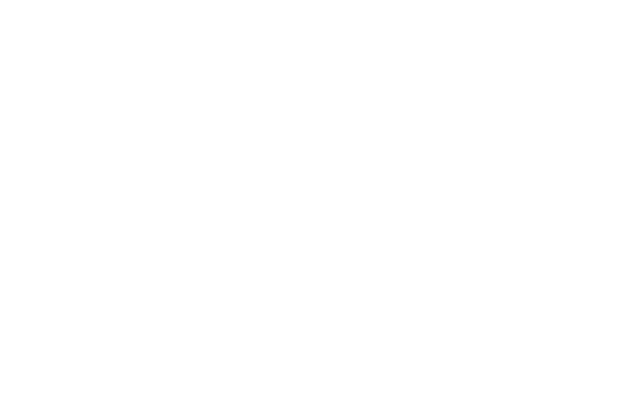
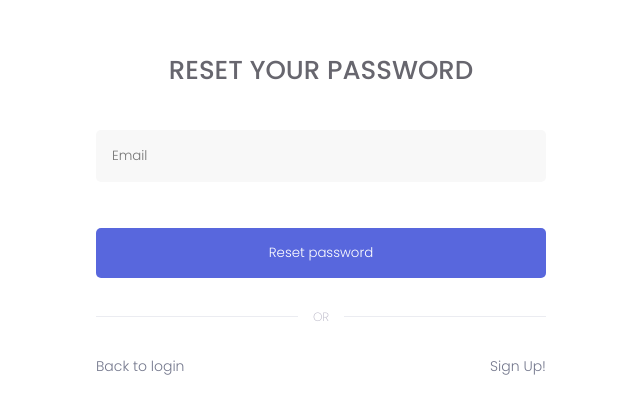
Before and after one commit to cenga93/faq-app, a Vue app in the folder client/: page /reset-password in a window 1280 px wide. Before the commit this address had no page. Shown: the part 186-600 px from the top of the page, without its empty margins (319-959 px from the left). Built offline with nearby package versions, Linux system fonts and the light colour scheme.

Commit message:
Added reset password page

```diff
--- a/client/src/components/forms/RegisterForm.vue
+++ b/client/src/components/forms/RegisterForm.vue
@@ -1,5 +1,5 @@
 <template>
-     <form action="" class="form form--login">
+     <form action="" class="form form--register">
           <div class="form__box">
                <div class="form__input">
                     <input class="form__input-field" type="text" placeholder="Firstname" name="firstname" />
--- /dev/null
+++ b/client/src/components/forms/ResetPasswordForm.vue
@@ -0,0 +1,18 @@
+<template>
+     <form action="" class="form form--reset-password">
+          <div class="form__input">
+               <input class="form__input-field" type="email" placeholder="Email" name="email" />
+          </div>
+          <div class="form__actions">
+               <button class="form__submit">Reset password</button>
+          </div>
+     </form>
+</template>
+
+<script>
+export default {
+     name: 'ResetPasswordForm',
+};
+</script>
+
+<style scoped></style>
--- a/client/src/components/index.js
+++ b/client/src/components/index.js
@@ -1,5 +1,6 @@
 import Divider from './ui/Divider';
 import LoginForm from './forms/LoginForm';
 import RegisterForm from './forms/RegisterForm';
+import ResetPasswordForm from './forms/ResetPasswordForm';
 
-export { Divider, LoginForm, RegisterForm };
+export { Divider, LoginForm, RegisterForm, ResetPasswordForm };
--- a/client/src/router/index.js
+++ b/client/src/router/index.js
@@ -22,6 +22,11 @@
           name: 'Register',
           component: () => import('../views/auth/Register.vue'),
      },
+     {
+          path: '/reset-password',
+          name: 'ResetPassword',
+          component: () => import('../views/auth/ResetPassword.vue'),
+     },
 ];
 
 const router = createRouter({
--- a/client/src/views/auth/Login.vue
+++ b/client/src/views/auth/Login.vue
@@ -7,7 +7,7 @@
                <divider label="or" />
 
                <div class="login__options">
-                    <router-link to="/register" class="login__signup-link">Forgot Password?</router-link>
+                    <router-link to="/reset-password" class="login__signup-link">Forgot Password?</router-link>
                     <router-link to="/register" class="login__signup-link">Sign Up!</router-link>
                </div>
           </div>
--- /dev/null
+++ b/client/src/views/auth/ResetPassword.vue
@@ -0,0 +1,30 @@
+<template>
+     <section class="reset-password">
+          <div class="reset-password__form">
+               <h3 class="reset-password__title">Reset your password</h3>
+               <reset-password-form />
+
+               <divider label="or" />
+
+               <div class="reset-password__options">
+                    <router-link to="/login" class="reset-password__signup-link">Back to login</router-link>
+                    <router-link to="/register" class="reset-password__signup-link">Sign Up!</router-link>
+               </div>
+          </div>
+     </section>
+</template>
+
+<script>
+import { Divider, ResetPasswordForm } from '@/components';
+
+export default {
+     name: 'ResetPassword',
+     components: { Divider, ResetPasswordForm },
+};
+</script>
+
+<style lang="scss" scoped>
+.reset-password {
+     @include authContainer;
+}
+</style>
```
